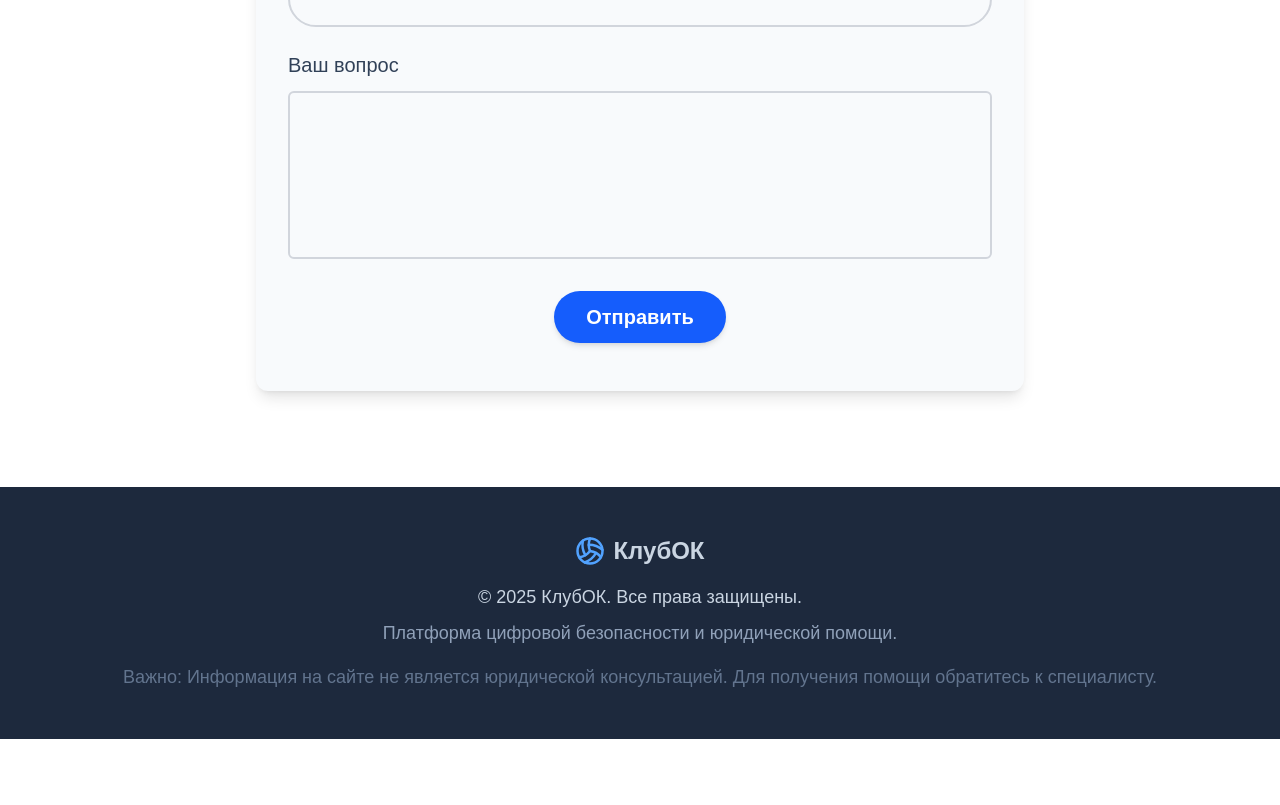
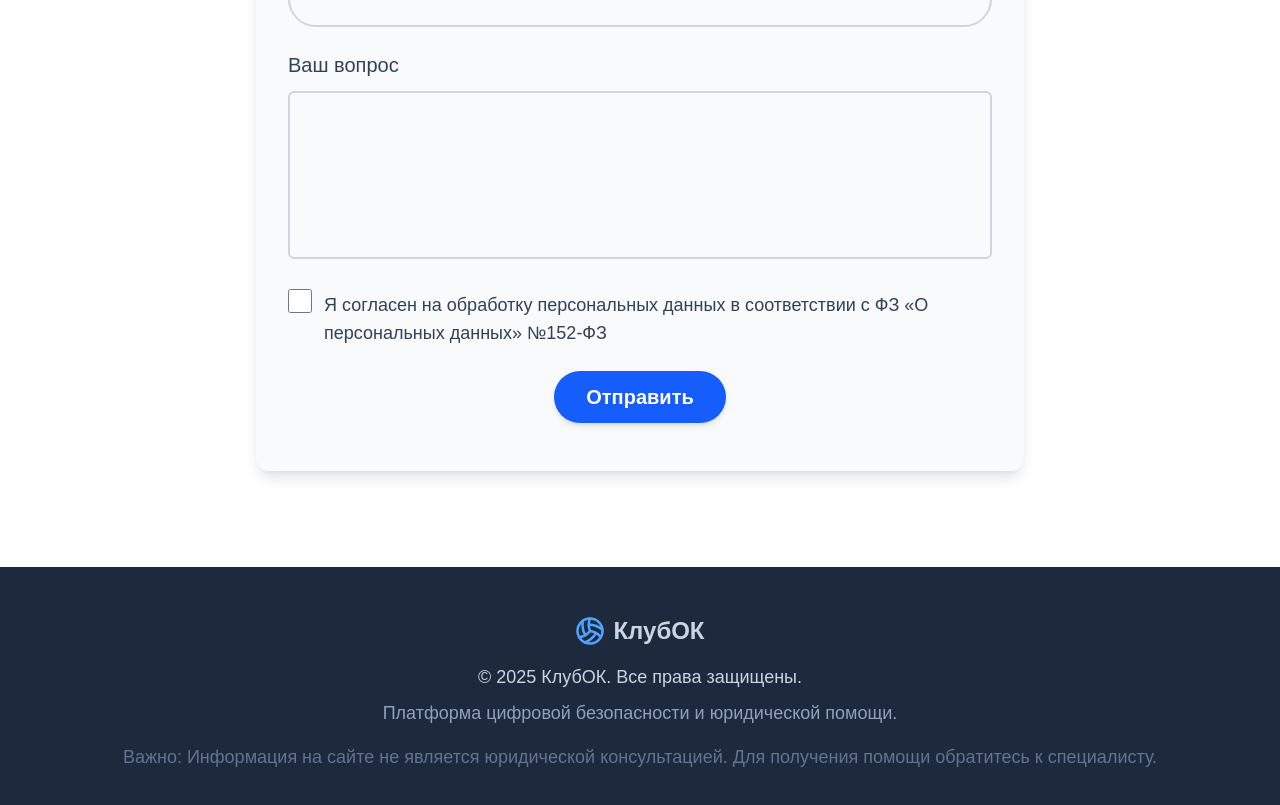
Before and after one commit to amorkovkina/ClubOK, a Next.js app: page / in a window 1280 px wide. Shown: the part 5462-6267 px from the top of the page. Before the commit the page ends 6201 px from the top, so only its background shows below. Built offline with nearby package versions, Linux system fonts and the light colour scheme.

Commit message:
Добавлен чек-бокс

```diff
--- a/pages/index.tsx
+++ b/pages/index.tsx
@@ -53,6 +53,7 @@ interface FormData {
   name: string;
   email: string;
   question: string;
+  consent: boolean;
 }
 
 const newsData: NewsItem[] = [
@@ -179,7 +180,8 @@ const CyberShieldPage: React.FC = () => {
   const [formData, setFormData] = useState<FormData>({
     name: '',
     email: '',
-    question: ''
+    question: '',
+    consent: false
   });
   const [isFormSubmitting, setIsFormSubmitting] = useState(false);
   const [formSubmitted, setFormSubmitted] = useState(false);
@@ -291,8 +293,13 @@ const CyberShieldPage: React.FC = () => {
   };
 
   const handleFormChange = (e: React.ChangeEvent<HTMLInputElement | HTMLTextAreaElement>) => {
-    const { name, value } = e.target;
-    setFormData(prev => ({ ...prev, [name]: value }));
+    const target = e.target as HTMLInputElement;
+    const { name, value, type } = target;
+
+    setFormData(prev => ({
+      ...prev,
+      [name]: type === 'checkbox' ? target.checked : value
+    }));
   };
 
   const handleFormSubmit = (e: React.FormEvent) => {
@@ -301,12 +308,16 @@ const CyberShieldPage: React.FC = () => {
       alert('Пожалуйста, заполните все поля.');
       return;
     }
+    if (!formData.consent) {
+      alert("Пожалуйста, дайте согласие на обработку персональных данных");
+      return;
+    }
     setIsFormSubmitting(true);
     // Здесь можно добавить логику отправки данных на сервер или API
     setTimeout(() => {
       setIsFormSubmitting(false);
       setFormSubmitted(true);
-      setFormData({ name: '', email: '', question: '' });
+      setFormData({ name: '', email: '', question: '',  consent:true});
       setTimeout(() => setFormSubmitted(false), 4000);
     }, 1000);
   };
@@ -799,6 +810,24 @@ const CyberShieldPage: React.FC = () => {
                     required
                   />
                 </div>
+                <div className="flex items-start">
+                  <div className="flex items-center h-5">
+                    <input
+                      id="consent"
+                      name="consent"
+                      type="checkbox"
+                      checked={formData.consent}
+                      onChange={handleFormChange}
+                      className="focus:ring-blue-500 h-6 w-6 text-blue-600 border-2 border-gray-300 rounded"
+                      required
+                    />
+                  </div>
+                  <div className="ml-3">
+                    <label htmlFor="consent" className="text-lg text-slate-700">
+                      Я согласен на обработку персональных данных в соответствии с ФЗ «О персональных данных» №152-ФЗ
+                    </label>
+                  </div>
+                </div>
                 <div className="text-center">
                   <button
                     type="submit"
```
